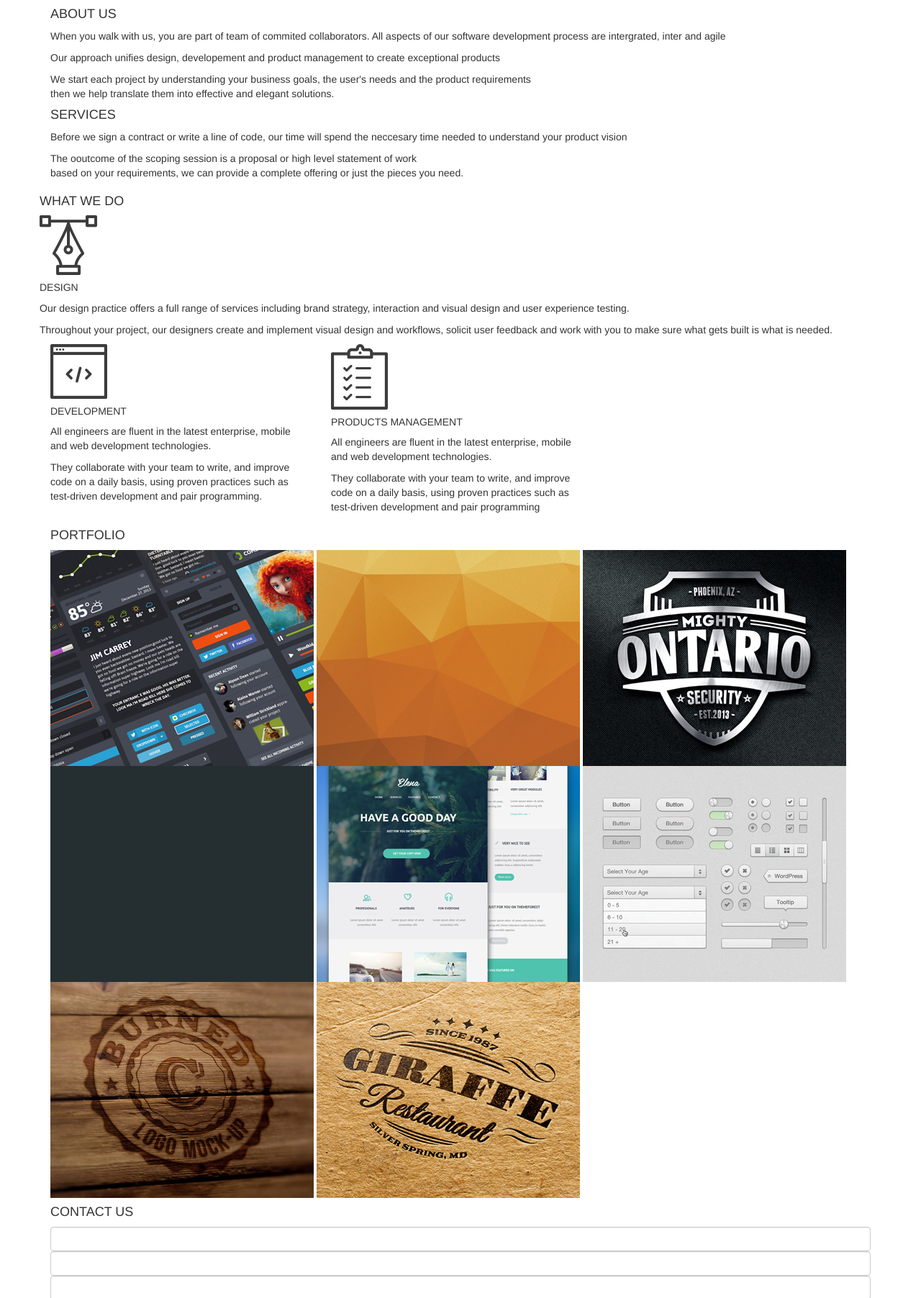
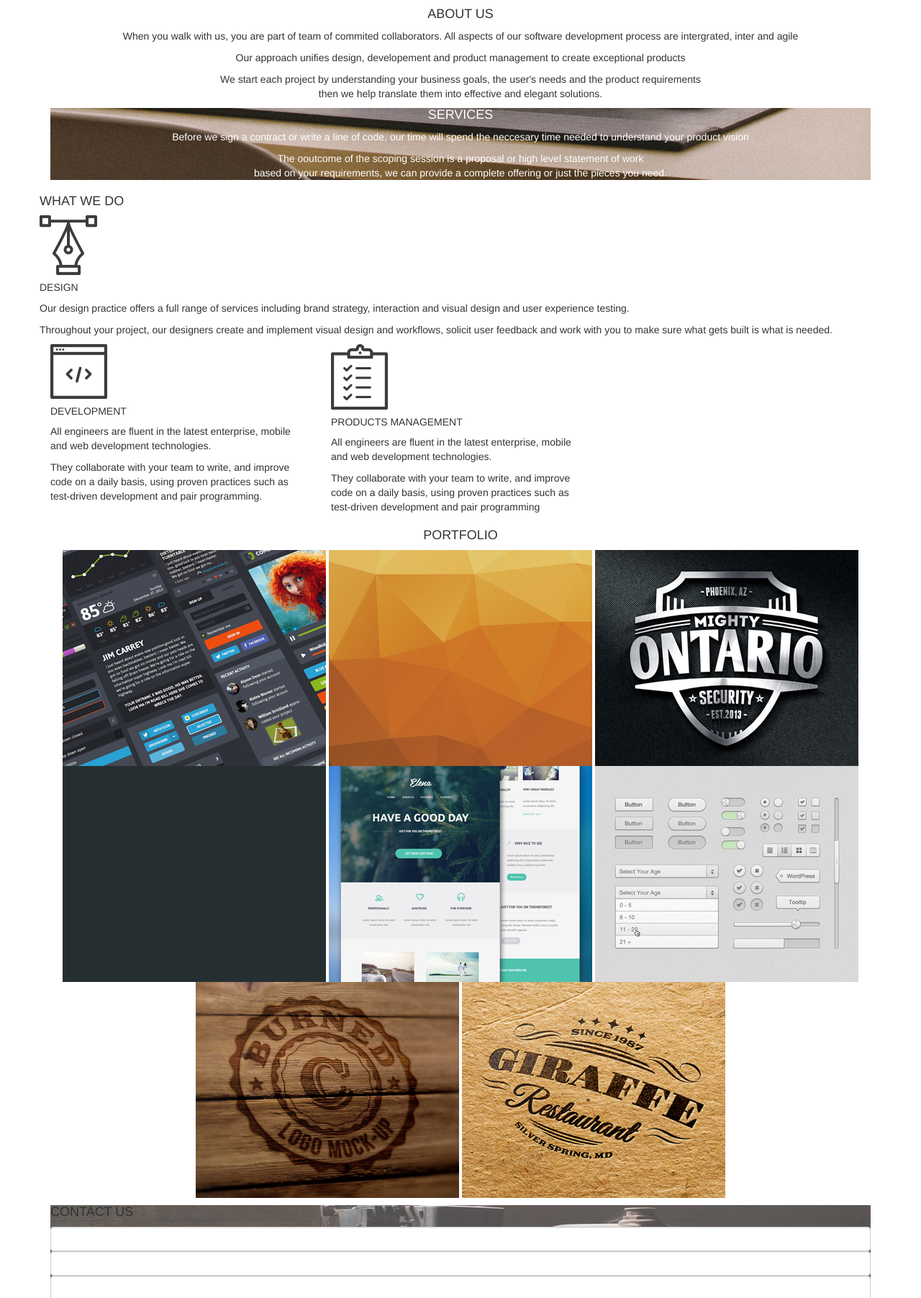
Before and after one commit to Dennis-tec/dennis-shop, a plain HTML site: page studio.html in a window 1280 px wide. Shown: the part 800-2603 px from the top of the page at 72% size. Drawn offline with nearby package versions, Linux system fonts and the light colour scheme; files whose address does not match are found by name.

Commit message:
add css designs styles to project folder

```diff
--- a/css/styles.css
+++ b/css/styles.css
@@ -25,3 +25,24 @@ padding-bottom: 20px;
   animation-name: bounce;
 
 }
+.services{
+  background-image: url(../images/s_image.jpg);
+  background-repeat: no-repeat;
+  background-size: cover;
+background-position: center;
+color: white;
+text-align: center;
+}
+.about{
+  text-align: center;
+}
+.portfolio{
+  text-align: center;
+
+}
+.contacts{
+  background-image: url(../images/c_image.jpg);
+  background-repeat: no-repeat;
+  background-size: cover;
+  background-position: center;
+}
```
